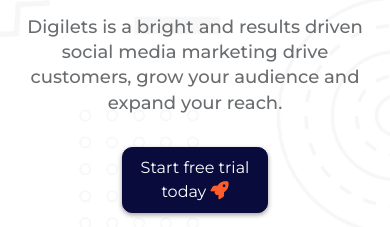
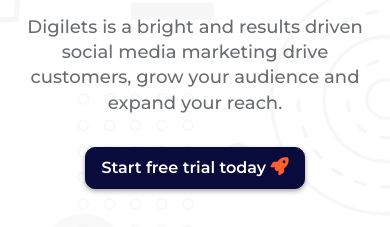
Before and after one commit to nayanchdatta1/digital-marketing-solution, a plain HTML site: page index.html in a window 390 px wide. Shown: the part 543-770 px from the top of the page. Drawn offline with nearby package versions, Linux system fonts and the light colour scheme.

Commit message:
some fixes done

```diff
--- a/assets/css/style.css
+++ b/assets/css/style.css
@@ -45,7 +45,7 @@ body{
     color: var(--text-white) !important;
     border: 1px solid var(--bg-blue);
     background-color: var(--bg-blue);
-    padding: .5rem 1.88rem;
+    padding: .5rem 1.5rem !important;
     box-shadow: 0 2px 5px var(--text-light-3);
     border-radius: .63rem;
     transition: all .5s;
@@ -62,7 +62,7 @@ body{
     font-size: 1rem;
     font-weight: 600;
     border: 1px solid var(--bg-blue);
-    padding: .5rem 1.88rem !important;
+    padding: .5rem 1.5rem !important;
     box-shadow: 0 2px 5px var(--text-light-3);
     border-radius: .63rem;
     transition: all .5s;
@@ -226,10 +226,8 @@ img{
     margin-bottom: 2rem;
 }
 
-.btn_hero .btn-fill{
-    width: 80%;
-    font-family: var(--secondary-font);
-    font-weight: 400;
+.btn_hero{
+    width: 40%;
     margin: 0 auto;
 }
 
@@ -657,19 +655,16 @@ img{
 
 
 
-
-
-
-
 /* Responsiveness  */
-@media screen and (max-width: 1230px) {
+@media screen and (max-width: 1230px){
     /* Navbar  */
     .header_wrapper .btn-fill, .btn-outline{
-        padding: .5rem .75rem !important;
+        padding: .5rem .7rem !important;
     }
     .header_wrapper .nav-item{
         margin: 0 2px;
     }
+
 
     /* Hero section  */
     .hero_wrapper .hero_title{
@@ -708,4 +703,8 @@ img{
     .hero_wrapper .hero_title{
         font-size: 3.2rem;
     }
+    .btn_hero{
+        width: 60%;
+    }
+
 }
--- a/index.html
+++ b/index.html
@@ -77,7 +77,7 @@
                         <p class="hero_para">Digilets is a bright and results driven social media marketing
                             drive customers, grow your audience and expand your reach.</p>
 
-                        <div class="btn_hero w-50 mx-auto">
+                        <div class="btn_hero">
                             <a class="nav-link btn-fill" href="#about">Start free trial today <i
                                     class="fa-solid fa-rocket"></i></a>
                         </div>
```
